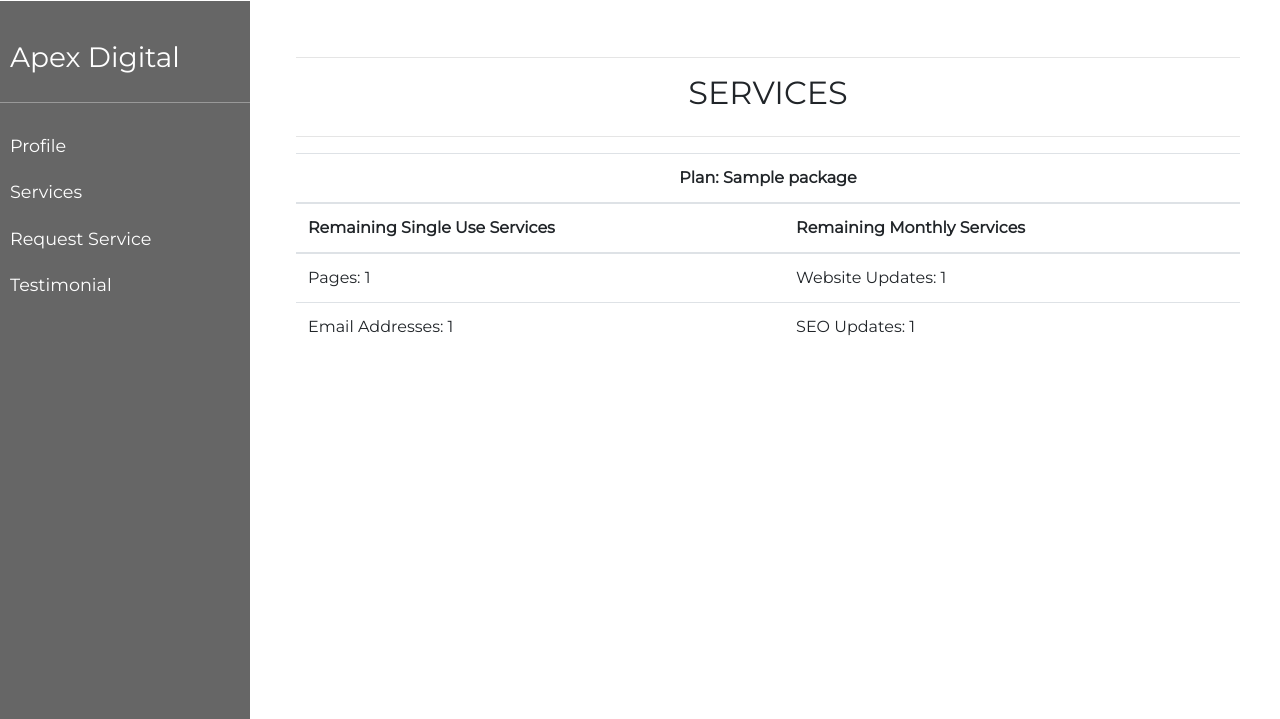
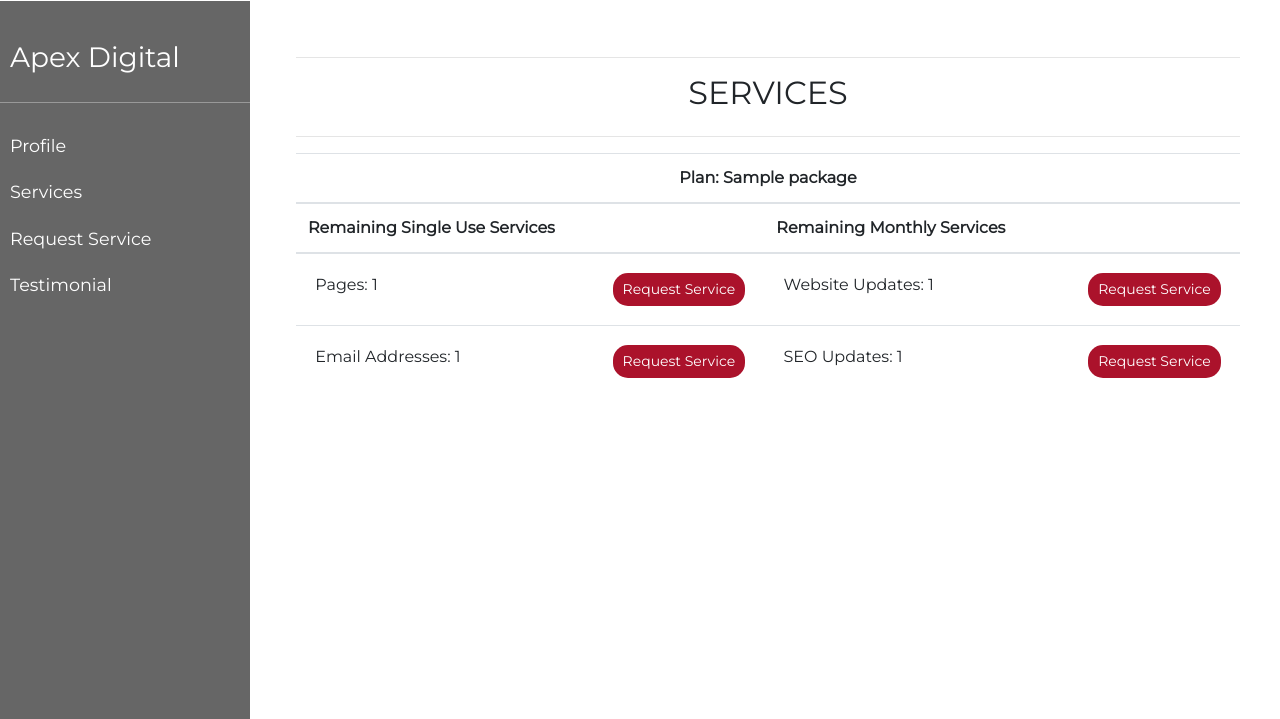
Before and after one commit to Jakejamesreid/apex-digital-media, a Django app: page /services/ in a window 1280 px wide. Shown: the part 81-800 px from the top of the page. Run offline with Django 3.2, Linux system fonts and the light colour scheme; a user stored in the database is signed in; tables that the repository leaves empty hold one stand-in row (values such as "Sample post"); some libraries are stand-ins or nearby versions.

Commit message:
Add multiple user subscriptions to services page and a request service button

```diff
--- /dev/null
+++ b/services/static/services/css/services.css
@@ -0,0 +1,23 @@
+.table-btn-red {
+    background: #ab122b;
+    color: white;
+    padding: 5px 9px;
+    font-size: 14px;
+    border-radius: 15px;
+}
+
+.table-btn-red:hover,
+.table-btn-red:active,
+.table-btn-red:focus {
+    background: white!important;
+    color: #ab122b!important;
+    font-weight: bolder;
+}
+
+td{
+    padding: 1.2em 1.2em!important;
+}
+
+.table{
+    margin-bottom: 50px!important;
+}
--- a/services/templates/services/services.html
+++ b/services/templates/services/services.html
@@ -1,14 +1,19 @@
 {% extends "base.html" %}
 {% load static %}
+
+{% block extra_css %}
+    <link rel="stylesheet" href="{% static 'services/css/services.css' %}">
+{% endblock %}
 
 {% block dashboard_heading %}Services{% endblock %}
 
 {% block dashboard_content %}
-    <table class="table mb0 table-files noselect">
+    {% for service in remaining_services %}
+        <table class="table">
             <thead>
                 <tr>
                     <th colspan="2" class="text-center">
-                    Plan: {{ order.package }}
+                        Plan: {{ service.package.name }}
                     </th>
                 </tr>
                 <tr>
@@ -22,21 +27,26 @@
             </thead>
             <tbody class="file-item">
                     <tr class="item-list">
-                <td>
-                    Pages: {{ remaining_services.remaining_pages }}
+                        <td class="service-table-cell">
+                            Pages: {{ service.remaining_pages }}
+                            <a type="button" href="" class="btn table-btn-red float-right">Request Service</a>
                         </td>
                         <td>
-                    Website Updates: {{ remaining_services.remaining_website_updates }}
+                            Website Updates: {{ service.remaining_website_updates }}
+                            <a type="button" href="" class="btn table-btn-red float-right">Request Service</a>
                         </td>
                     </tr>
                     <tr class="item-list">
                         <td>
-                    Email Addresses: {{ remaining_services.remaining_email_addresses }}
+                            Email Addresses: {{ service.remaining_email_addresses }}
+                            <a type="button" href="" class="btn table-btn-red float-right">Request Service</a>
                         </td>
                         <td>
-                    SEO Updates: {{ remaining_services.remaining_seo_updates }}
+                            SEO Updates: {{ service.remaining_seo_updates }}
+                            <a type="button" href="" class="btn table-btn-red float-right">Request Service</a>
                         </td>
                     </tr>
             </tbody>
         </table>
+    {% endfor %}
 {% endblock %}
--- a/services/views.py
+++ b/services/views.py
@@ -15,15 +15,9 @@ def services(request):
         return redirect(reverse('home'))
 
     profile = get_object_or_404(UserProfile, user=request.user)
-    orders = profile.orders.all()
-    order = None
-    for element in orders:
-        order = element
-        break
 
-    remaining_services = ProfileLineItem.objects.filter(profile=profile).first()
+    remaining_services = ProfileLineItem.objects.filter(profile=profile)
     context = {
-        'order': order,
         'remaining_services': remaining_services,
     }
 
```
Lines whose indentation alone changed are shown as unchanged.
